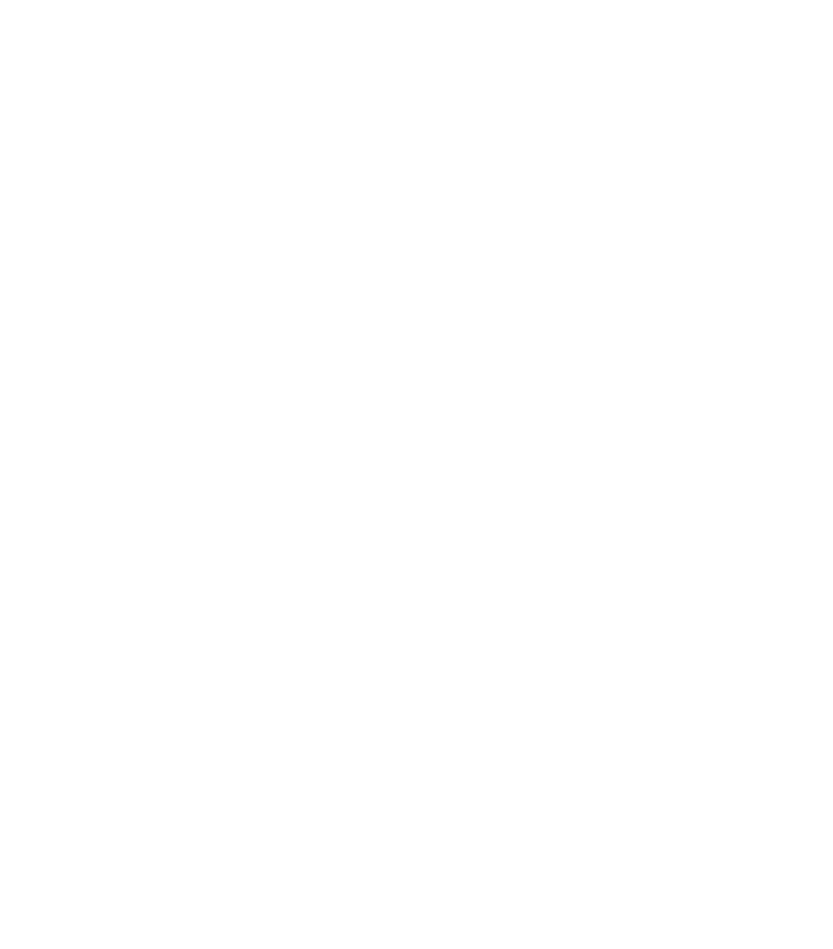
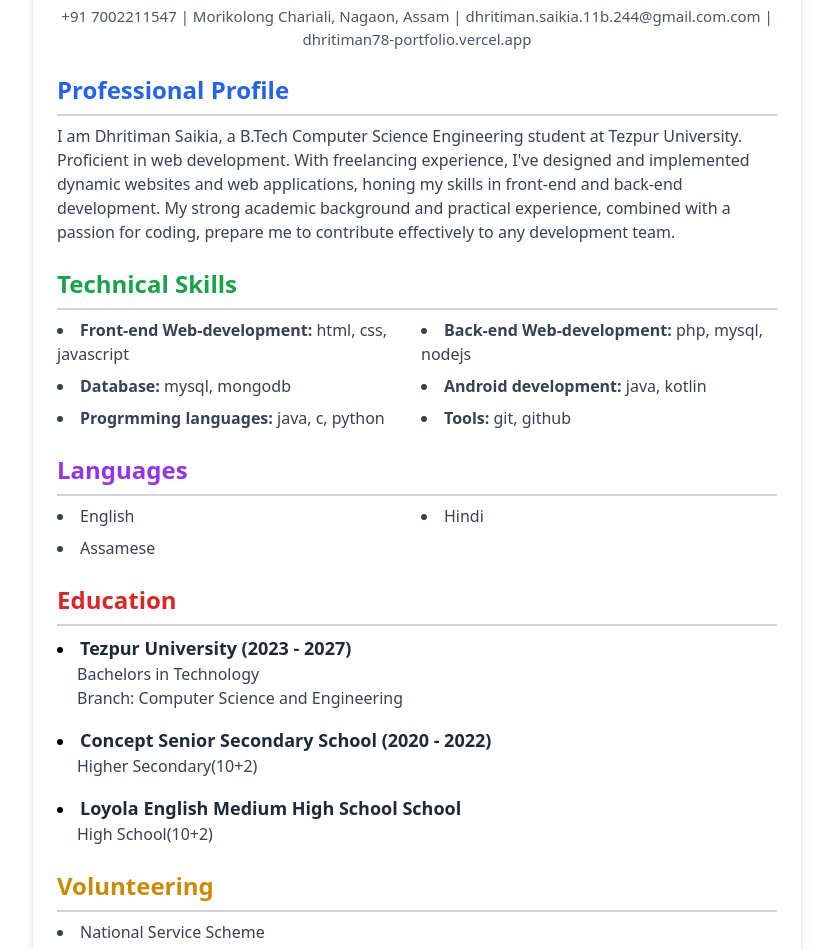
Before and after one commit to dhritiman78/dhritiman78-portfolio, a React (Vite) app: page /cv in a window 1280 px wide. Shown: the part 163-1112 px from the top of the page, without its empty margins (223-1056 px from the left). Before the commit the page ends 800 px from the top, so only its background shows below. Built offline with nearby package versions, Linux system fonts and the light colour scheme.

Commit message:
new commit

```diff
--- a/src/App.jsx
+++ b/src/App.jsx
@@ -5,6 +5,8 @@
 import Socials from "./components/Socials";
 import NavbarOther from "./components/NavbarOther";
 import About from "./components/About";
+import CVpage from "./components/CVpage";
+import CVblank from "./components/CV";
 import { BrowserRouter as Router, Route, Routes } from 'react-router-dom';
 const HomePage = () => {
   return (
@@ -41,7 +43,8 @@
   return (
     <div>
       <NavbarOther />
-    </div>
+      <CVpage />
+      </div>
   );
 }
 const Contact = () => {
@@ -63,10 +66,12 @@
           <Route path="/" element={<HomePage />} />
           <Route path="/services" element={<Services />} />
           <Route path="/cv" element={<CV />} />
+          <Route path="/blankcv" element={<CVblank />} />
           <Route path="/contact" element={<Contact />} />
           <Route path="/" element={<HomePage />} />
         </Routes>
-        <Footerbar />
+        {location.pathname !== "/blankcv" && <Footerbar />}
+        {/* <Footerbar /> */}
       </>
     </Router>
   )
--- /dev/null
+++ b/src/components/CV.jsx
@@ -0,0 +1,91 @@
+import React, {useState} from 'react'
+
+const CV = () => {
+    const [skills] = useState([
+    { name: 'Front-end Web-development', skills: ['html', 'css', 'javascript'] },
+    { name: 'Back-end Web-development', skills: ['php', 'mysql', 'nodejs'] },
+    { name: 'Database', skills: ['mysql', 'mongodb'] },
+    { name: 'Android development', skills: ['java', 'kotlin'] },
+    { name: 'Progrmming languages', skills: ['java', 'c', 'python'] },
+    { name: 'Tools', skills: ['git', 'github'] },
+    ])
+    const [languages] = useState(['English', 'Hindi', 'Assamese'])
+    return (
+        <>
+            <div className="container mx-auto p-6 bg-white shadow-lg rounded-lg">
+                <header className="text-center mb-6">
+                    <h1 className="text-4xl font-bold text-gray-800">Dhritiman Saikia</h1>
+                    <p className="text-gray-600 sm:text-1xl text-[15px]">
+                        +91 7002211547 | Morikolong Chariali, Nagaon, Assam | dhritiman.saikia.11b.244@gmail.com.com | dhritiman78-portfolio.vercel.app
+                    </p>
+                </header>
+
+                <section className="mb-6">
+                    <h2 className="text-2xl font-semibold text-blue-600 border-b-2 border-gray-300 pb-2">Professional Profile</h2>
+                    <p className="text-gray-700 mt-2">
+                        I am Dhritiman Saikia, a B.Tech Computer Science Engineering student at Tezpur University. Proficient in web development. With freelancing experience, I've designed and implemented dynamic websites and web applications, honing my skills in front-end and back-end development. My strong academic background and practical experience, combined with a passion for coding, prepare me to contribute effectively to any development team.
+                    </p>
+                </section>
+
+                <section className="mb-6">
+                    <h2 className="text-2xl font-semibold text-green-600 border-b-2 border-gray-300 pb-2">Technical Skills</h2>
+                    <ul className="list-disc list-inside text-gray-700 mt-2 grid grid-cols-2 gap-2">
+                        {skills.map((skill, index) => (
+                            <li key={index}>
+                                <b>{skill.name}:</b> {skill.skills.join(', ')}
+                            </li>
+                        ))}
+                    </ul>
+                </section>
+
+                <section className="mb-6">
+                    <h2 className="text-2xl font-semibold text-purple-600 border-b-2 border-gray-300 pb-2">Languages</h2>
+                    <ul className="list-disc list-inside text-gray-700 mt-2 grid grid-cols-2 gap-2">
+                        {languages.map((language, index) => (
+                            <li key={index}>{language}</li>
+                        ))}
+                    </ul>
+                </section>
+
+                <section className="mb-6">
+                    <h2 className="text-2xl font-semibold text-red-600 border-b-2 border-gray-300 pb-2">Education</h2>
+                    <ul className="mt-2 list-disc space-y-4 list-inside">
+                        <li>
+                            <strong className="text-lg text-gray-800">Tezpur University (2023 - 2027)</strong>
+                            <p className="text-gray-700 mx-5">Bachelors in Technology<br />Branch: Computer Science and Engineering</p>
+                        </li>
+                        <li>
+                            <strong className="text-lg text-gray-800">Concept Senior Secondary School (2020 - 2022)</strong>
+                            <p className="text-gray-700 mx-5">Higher Secondary(10+2)</p>
+                        </li>
+                        <li>
+                            <strong className="text-lg text-gray-800">Loyola English Medium High School School </strong>
+                            <p className="text-gray-700 mx-5">High School(10+2)</p>
+                        </li>
+                    </ul>
+                </section>
+
+                {/* <section className="mb-6">
+                    <h2 className="text-2xl font-semibold text-indigo-600 border-b-2 border-gray-300 pb-2">Internship</h2>
+                    <ul className="mt-2 space-y-4">
+                        <li>
+                            <strong className="text-lg text-gray-800">Marketing Intern, Salford & Co.</strong>
+                            <p className="text-gray-700">
+                                Conducted market research with the assigned team for the newly launched product and created awareness among the target group. Assisted the marketing manager in writing press releases and conducting surveys through phones and emails.
+                            </p>
+                        </li>
+                    </ul>
+                </section> */}
+
+                <section>
+                    <h2 className="text-2xl font-semibold text-yellow-600 border-b-2 border-gray-300 pb-2">Volunteering</h2>
+                    <ul className="list-disc list-inside text-gray-700 mt-2 space-y-2">
+                        <li>National Service Scheme</li>
+                    </ul>
+                </section>
+            </div>
+        </>
+    )
+}
+
+export default CV
--- /dev/null
+++ b/src/components/CVpage.jsx
@@ -0,0 +1,16 @@
+import React from 'react'
+import CV from './CV'
+const CVpage = () => {
+  return (
+    <>
+    <div className='mt-[80px] mb-5 sm:w-[60%] w-[96%] mx-auto shadow rounded'>
+        <div>
+            <a href='/blankcv' className='bg-blue-500 text-white p-2 w-full'>Download CV</a>
+        </div>
+        <CV />
+    </div>
+    </>
+  )
+}
+
+export default CVpage
```
